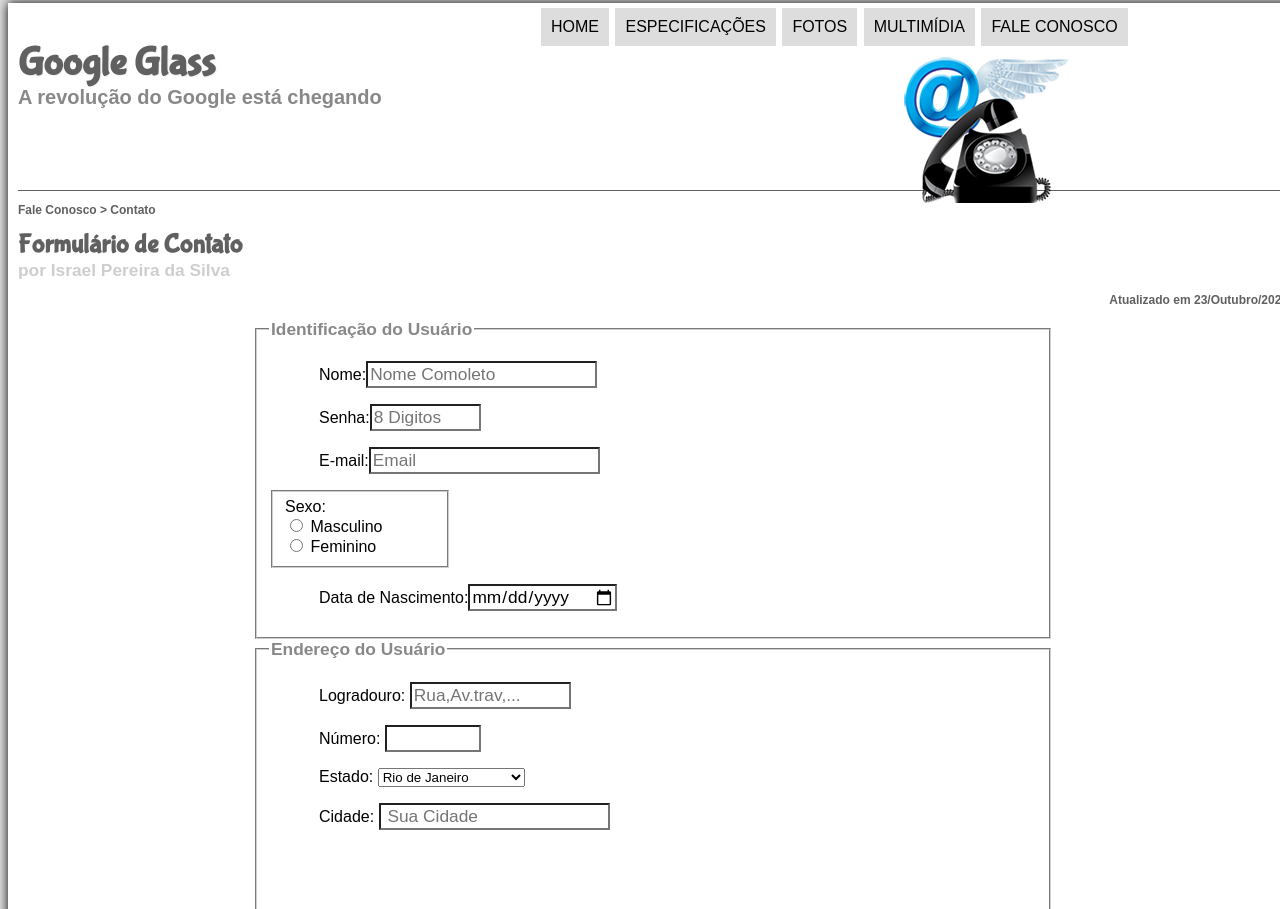
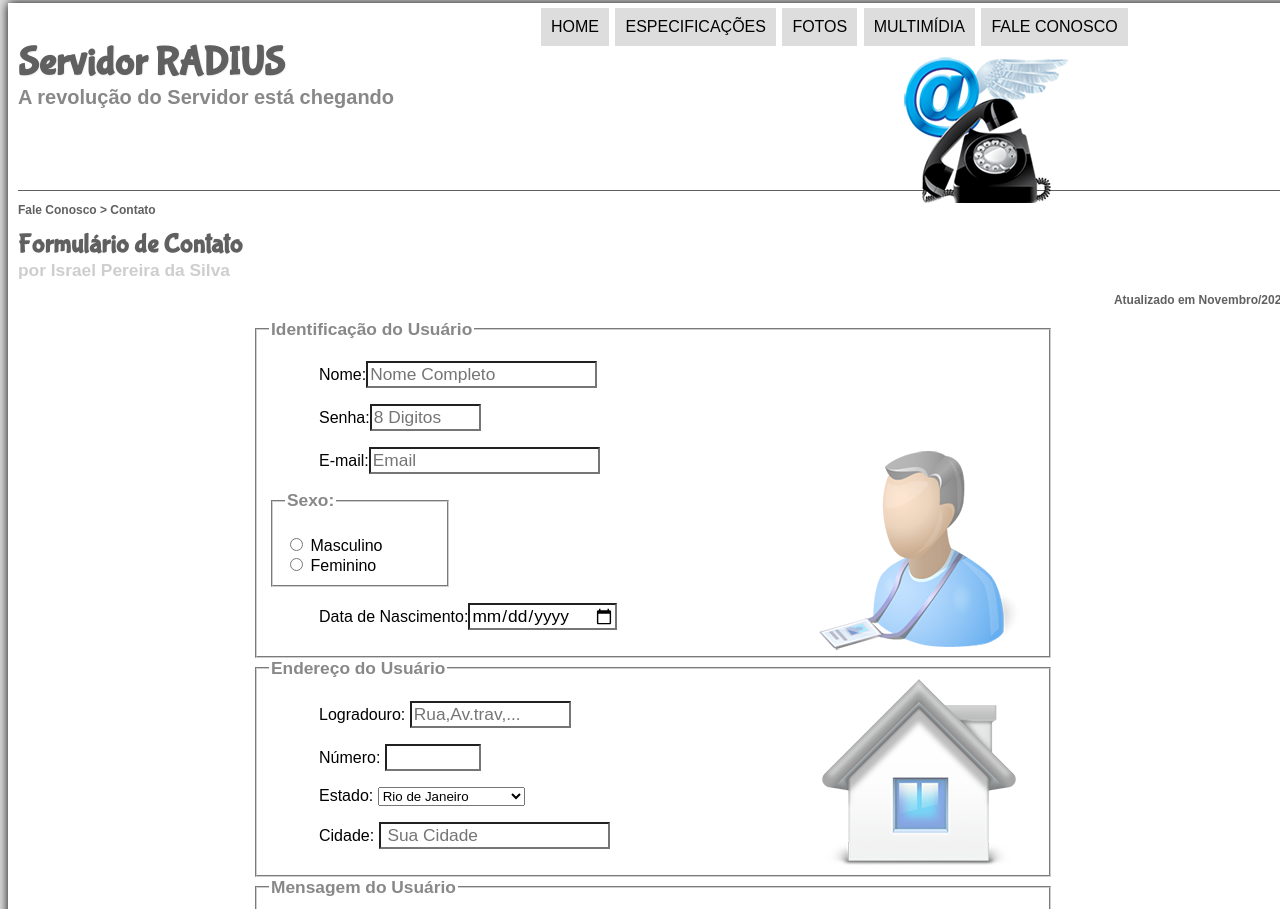
Before and after one commit to israel206/Servidor_Monitoramento.com, a plain HTML site: page fale-conosco.html in a window 1280 px wide. Shown: the top 909 px of the page. Drawn offline with Linux system fonts and the light colour scheme.

Commit message:
modificações nos arquivos

```diff
--- a/fale-conosco.html
+++ b/fale-conosco.html
@@ -20,8 +20,8 @@
 
     <header id="cabecalho">
         <hgroup>
-            <h1>Google Glass</h1>
-            <h2>A revolução do Google está chegando</h2>
+            <h1>Servidor RADIUS</h1>
+            <h2>A revolução do Servidor está chegando</h2>
         </hgroup>
 
         <img id="icone" src="_imagens/contato.png"/>
@@ -45,18 +45,18 @@
                     <h3>Fale Conosco > Contato</h3>
                     <h1>Formulário de Contato</h1>
                     <h2>por Israel Pereira da Silva</h2>
-                    <h3 class="direita">Atualizado em 23/Outubro/2021</h3>
+                    <h3 class="direita">Atualizado em Novembro/2021</h3>
                 </hgroup>
             </header>
 
 
-            <form method="post" id="fContato" action="mailto:contato@cursoemvideo.com" oninput="calc_total();">
+            <form method="post" id="fContato" action="mailto:contato@developer.com" oninput="calc_total();">
 
                 <fieldset id="usuario"><legend>Identificação do Usuário</legend>
-                    <p><label for="cNome">Nome:</label><input type="text" name="tNome" id="cNome" size="20" maxlength="30" placeholder="Nome Comoleto"/></p>
+                    <p><label for="cNome">Nome:</label><input type="text" name="tNome" id="cNome" size="20" maxlength="30" placeholder="Nome Completo"/></p>
                     <p><label for="cSenha">Senha:</label><input type="password" name="tSenha" id="cSenha" size="8 maxlength="8" placeholder="8 Digitos"/></p>
                     <p><label for="cMail">E-mail:</label><input type="email" name="tMail" id="cMail" size="20" maxlength="40" placeholder="Email"/></p>
-                    <fieldset id="sexo"><lengend>Sexo:</lengend><br>
+                    <fieldset id="sexo"><legend>Sexo:</legend><br>
                         <input type="radio" name="tSexo" id="cMasc"/> <label for="cMasc">Masculino</label><br/>
                         <input type="radio" name="tSexo" id="cFem"> <label for="cFem">Feminino</label>
                         </fieldset>
@@ -88,7 +88,7 @@
 
                     <p><label for="cCid">Cidade:</label>
                         <input type="text" name="tCid" id="cCid" maxlength="40" size="20" placeholder=" Sua Cidade" list="cidades"/></p>
-                        <datalis id="cidades">
+                        <datalist id="cidades">
                             <option value="Rio de Janeiro"></option>
                             <option value="Nova Iguaçu"></option>
                             <option value="Niterói"></option>
```
Also changed, not shown: fotos.html (+2 -2 lines), index.html (+6 -6 lines), multimidia.html (+2 -2 lines), specs.html (+3 -3 lines), _imagens/botao-enviar.png (added), _imagens/icone-contato.png (added), _imagens/icone-endereco.png (added), _imagens/icone-mensagem.png (added), _imagens/icone-pagamento.png (added).
